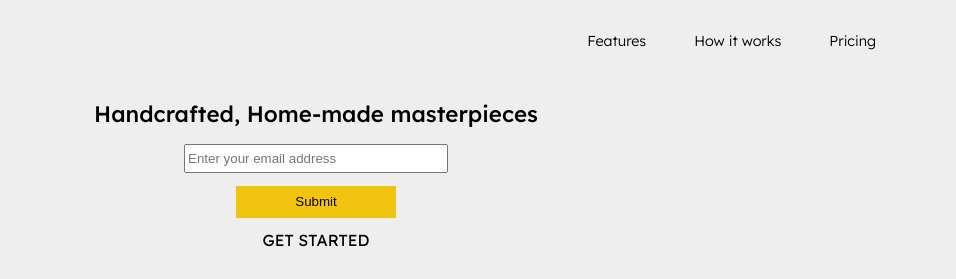
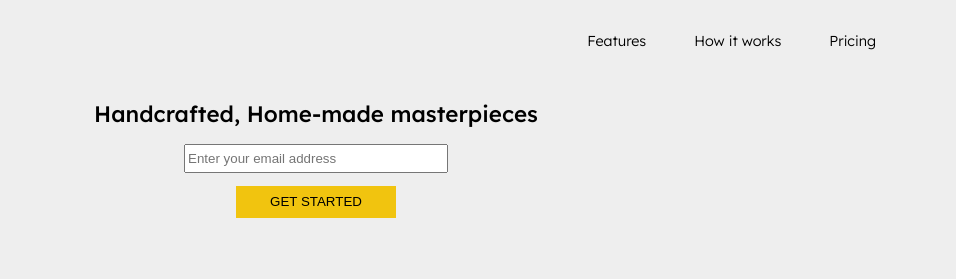
Before and after one commit to yamilafuentes/products-freecodecamp, a plain HTML site: page index.html in a window 1280 px wide. Shown: the top 279 px of the page, 324-1280 px from the left. Drawn offline with Linux system fonts and the light colour scheme.

```diff
--- a/index.html
+++ b/index.html
@@ -30,7 +30,7 @@
       <h2>Handcrafted, Home-made masterpieces</h2>
       <form id="form" action="https://www.freecodecamp.com/email-submit">
         <input id="email" name="email" type="email" placeholder="Enter your email address" required>
-        <input id="submit" type="submit" >GET STARTED</input>
+        <input id="submit" type="submit" value="GET STARTED"></input>
       </form>
     </section>
     <div id="features">
```
Also changed, not shown: 1 other file.
